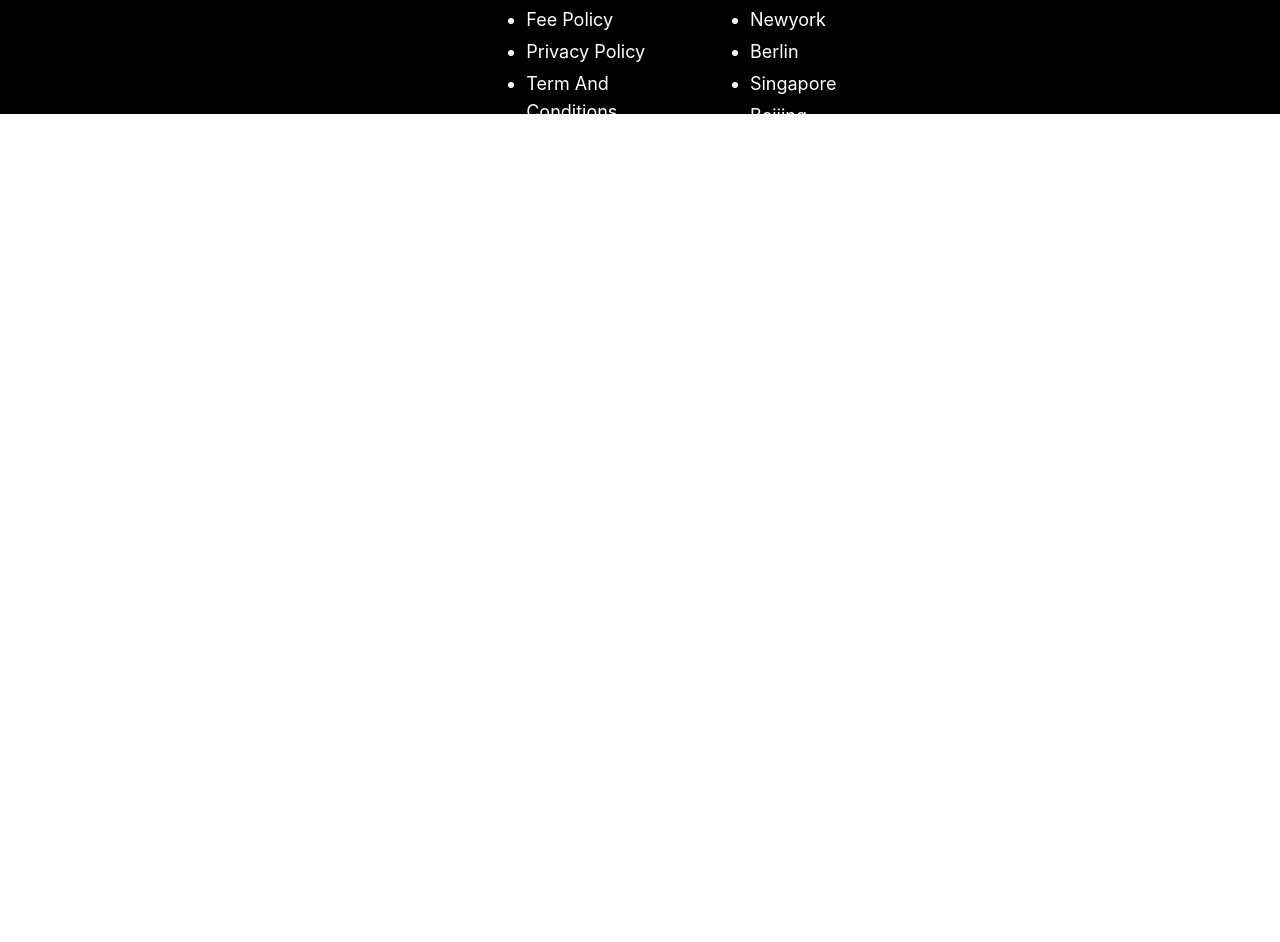
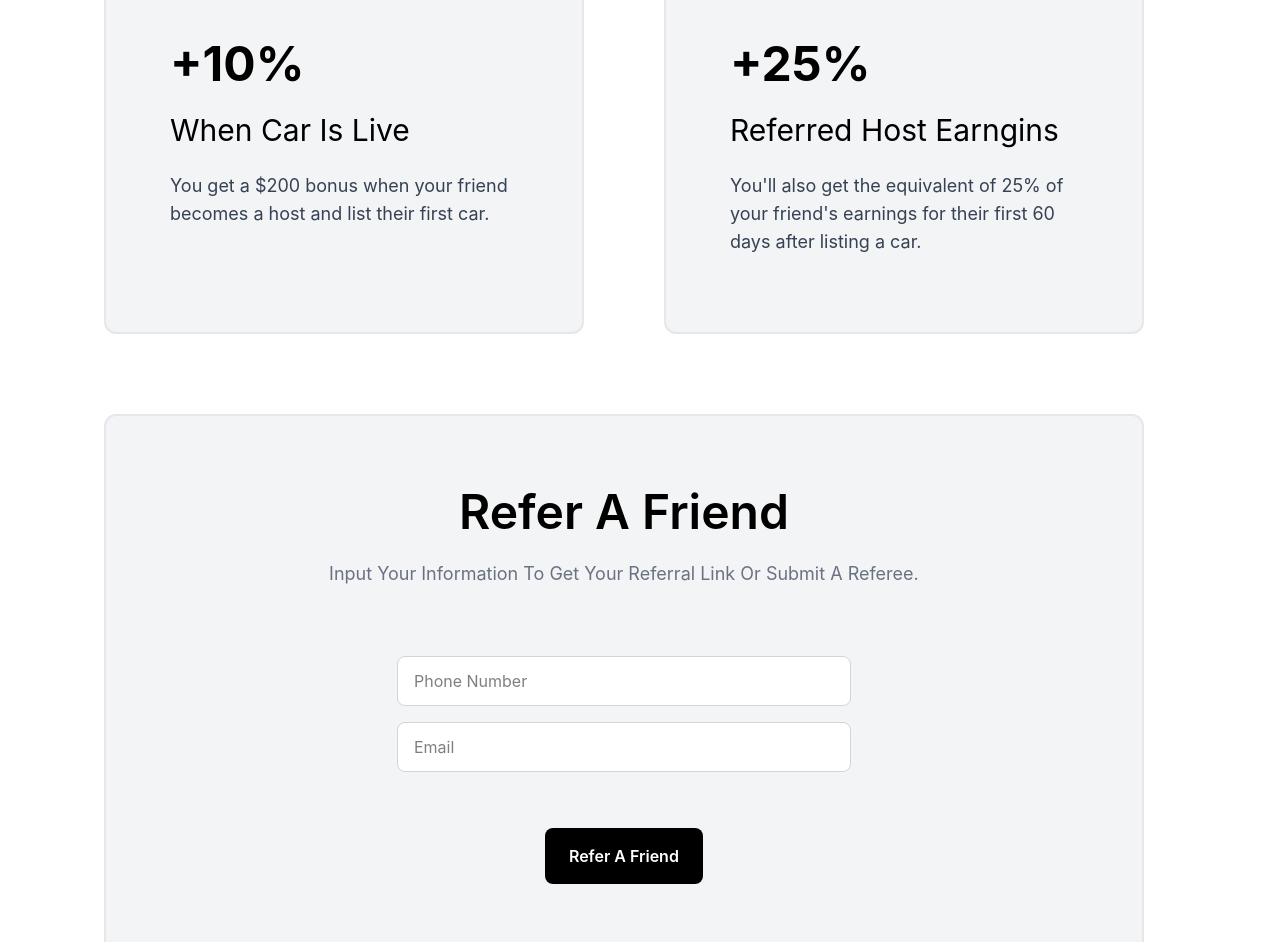
Before and after one commit to kaleabAlemayehu/drivee, a Vue app: page /hosting/car in a window 1280 px wide. Shown: the part 2510-3452 px from the top of the page. Before the commit the page ends 2644 px from the top, so only its background shows below. Built offline with nearby package versions, Linux system fonts and the light colour scheme; some icons are missing.

Commit message:
feat: add refer section on the carhosting page

```diff
--- a/src/views/carhosting.vue
+++ b/src/views/carhosting.vue
@@ -38,5 +38,67 @@ import OnboardingSteps from "../components/OnboardingSteps.vue";
       <OnboardingSteps />
     </div>
   </div>
+  <div class="w-full bg-white">
+    <div class="w-5/6 px-10 py-25 flex flex-col items-center mx-auto">
+      <div class="font-bold text-5xl capitalize text-center my-10">
+        When You Refer A Friend
+      </div>
+      <div
+        class="grid grid-cols-2 grid-rows-5 w-[67rem] gap-x-12 gap-y-20 py-6"
+      >
+        <div
+          class="w-[30rem] col-span-1 row-span-2 h-92 rounded-xl bg-gray-100 border-gray-200 border-2 px-16 py-18"
+        >
+          <div class="text-5xl font-bold mb-6">+10%</div>
+          <div class="text-3xl capitalize mb-6">When car is live</div>
+          <div class="text-gray-700 text-lg">
+            You get a $200 bonus when your friend becomes a host and list their
+            first car.
+          </div>
+        </div>
+
+        <div
+          class="w-[30rem] h-92 col-span-1 row-span-2 rounded-xl bg-gray-100 border-gray-200 border-2 px-16 py-18"
+        >
+          <div class="text-5xl font-bold mb-6">+25%</div>
+          <div class="text-3xl capitalize mb-6">Referred Host earngins</div>
+          <div class="text-gray-700 text-lg">
+            You'll also get the equivalent of 25% of your friend's earnings for
+            their first 60 days after listing a car.
+          </div>
+        </div>
+
+        <div
+          class="w-97/100 h-[35rem] col-span-2 row-span-3 rounded-xl bg-gray-100 border-gray-200 border-2 px-16 py-18 flex items-center flex-col"
+        >
+          <div class="text-5xl font-semibold capitalize mb-6">
+            Refer A Friend
+          </div>
+          <div class="text-gray-500 capitalize text-lg">
+            Input Your Information to get your referral link or submit a
+            referee.
+          </div>
+          <div class="w-1/2 flex flex-col items-center py-12 mt-5">
+            <input
+              type="text"
+              class="outline-none ring-0 rounded-lg border-gray-300 bg-white border-[.2px] px-4 py-3 w-full mb-4"
+              placeholder="Phone Number"
+            />
+
+            <input
+              type="email"
+              class="outline-none ring-0 rounded-lg border-gray-300 bg-white border-[.2px] px-4 py-3 w-full mb-14"
+              placeholder="Email"
+            />
+            <div
+              class="bg-black rounded-lg text-white font-semibold px-6 cursor-pointer py-4 capitalize select-none inline-block mx-auto"
+            >
+              Refer a friend
+            </div>
+          </div>
+        </div>
+      </div>
+    </div>
+  </div>
 </template>
 <style scoped></style>
```
